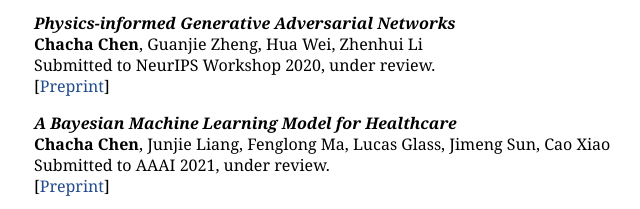
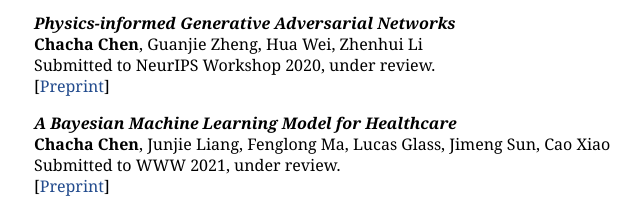
Before and after one commit to Chacha-Chen/Chacha-Chen.github.io, a plain HTML site: page index.html in a window 1280 px wide. Shown: the part 1703-1912 px from the top of the page, 125-765 px from the left. Drawn offline with Linux system fonts and the light colour scheme.

Commit message:
Update index.html

```diff
--- a/index.html
+++ b/index.html
@@ -292,7 +292,7 @@ I am always passionate in applying machine learning techniques to solve real-wor
         <p>
               <b> <i> A Bayesian Machine Learning Model for Healthcare</i></b> <br>
    <b>Chacha Chen</b>, Junjie Liang, Fenglong Ma, Lucas Glass, Jimeng Sun, Cao Xiao<br>
-    Submitted to AAAI 2021, under review.<br>
+    Submitted to WWW 2021, under review.<br>
     [<a href="https://chacha-chen.github.io/papers/UNITE_arxiv.pdf">Preprint</a>]
         </p>
         </td>
```
